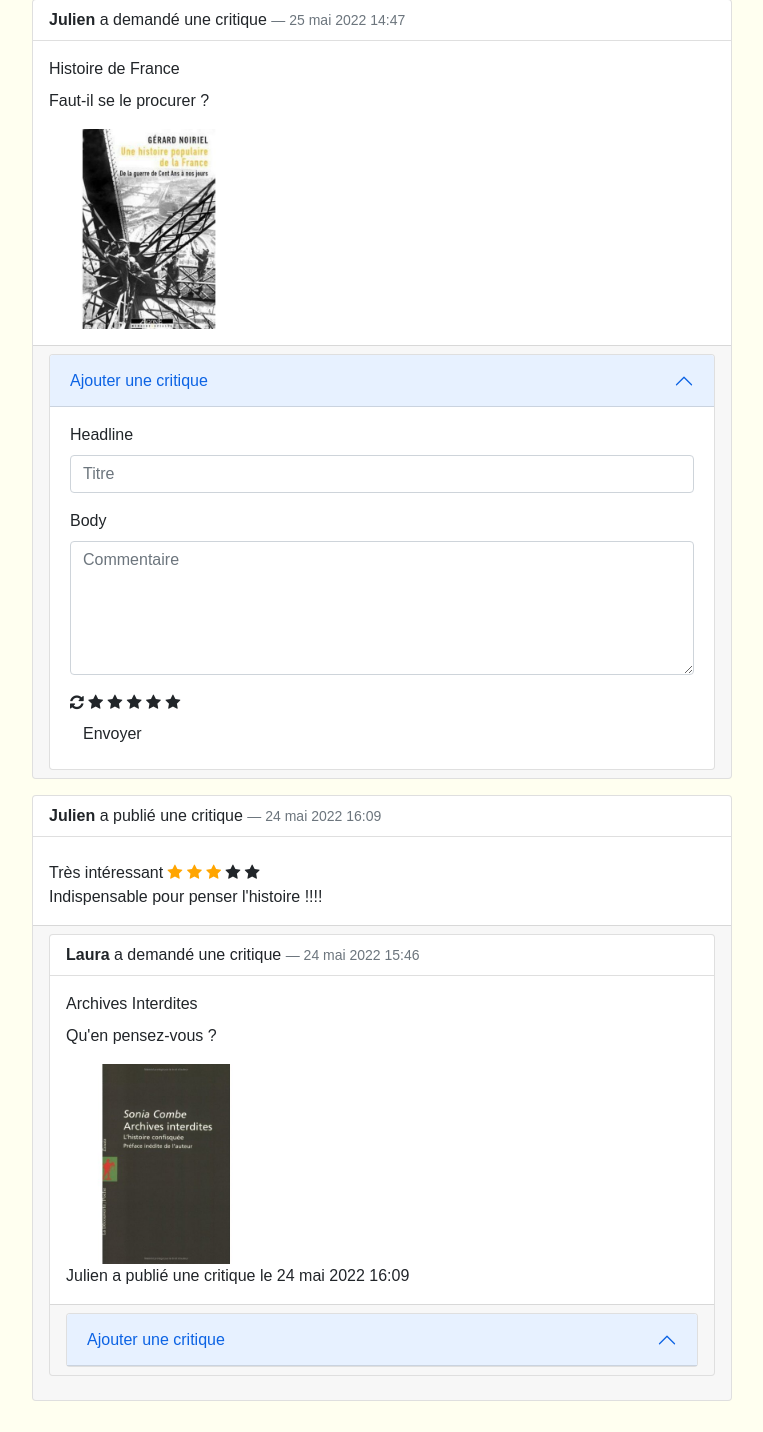
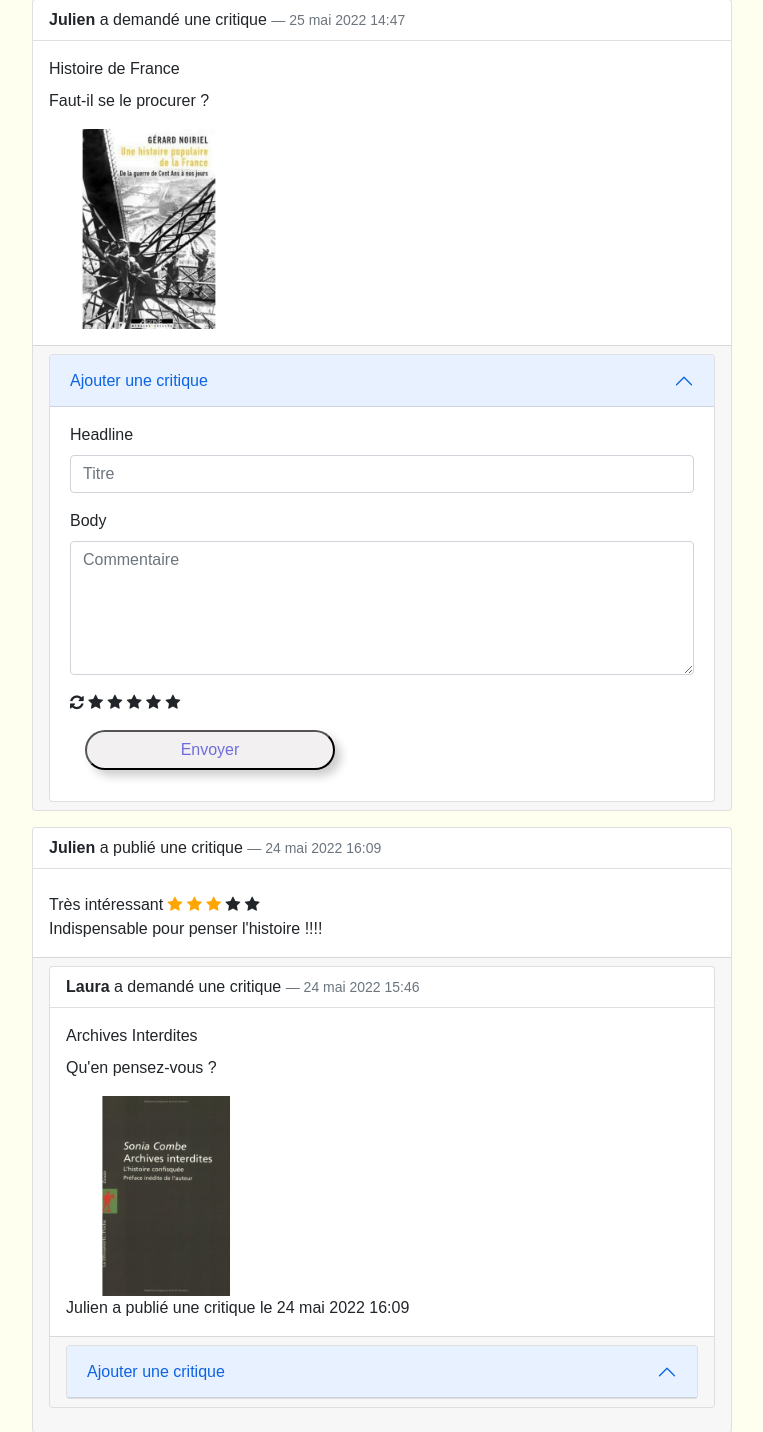
Before and after one commit to jcouignoux/P8_couignoux_julien, a Django app: page /apps/flux in a window 1280 px wide, after a click on "Ajouter une critique". Shown: the part 521-1953 px from the top of the page, without its empty margins (258-1021 px from the left). Before the commit the page ends 1922 px from the top, so only its background shows below. Run offline with Django 4.2, Linux system fonts and the light colour scheme; a user stored in the database is signed in; data comes from the database, SQL or seed files in the repository; some libraries are stand-ins or nearby versions.

Commit message:
update btn to myBtn

```diff
--- a/litreview/apps/templates/apps/login.html
+++ b/litreview/apps/templates/apps/login.html
@@ -6,14 +6,14 @@
     <div class="row">
         <div class="col-6">
             <div class="title">Inscrivez-vous maintenant</div>
-            <a href="{% url 'apps:signup' %}"><button class="btn">S'inscrire</button></a>
+            <a href="{% url 'apps:signup' %}"><button class="myBtn">S'inscrire</button></a>
         </div>
         <div class="col-6">
             <div class="title">Connectez-vous</div>
             <form class="form form-label" action="{% url 'apps:login' %}" method="POST">
                 {% csrf_token %}
                 {% bootstrap_form AForm show_label=False %}
-                <button class="btn" type="submit">Se connecter</button>
+                <button class="myBtn" type="submit">Se connecter</button>
             </form>
         </div>
     </div>
--- a/litreview/apps/templates/apps/post-accordion.html
+++ b/litreview/apps/templates/apps/post-accordion.html
@@ -16,7 +16,7 @@
                     {% bootstrap_field RForm.body %}
                     <input id='test{{ post.id }}' type="hidden" name="val_star" value="">
                     {% include 'apps/star-rating.html' with post=post %}
-                    <button class="btn" type="submit">Envoyer</button>
+                    <button class="myBtn" type="submit">Envoyer</button>
                 </form>
             </div>
         </div>
--- a/litreview/apps/templates/apps/post_modal.html
+++ b/litreview/apps/templates/apps/post_modal.html
@@ -8,7 +8,7 @@
             {% include 'apps/review_item.html' with post=post only='only' %}
         </div>
         <div class="modal-footer">
-          <button type="button" class="btn" data-bs-dismiss="modal">Close</button>
+          <button type="button" class="myBtn" data-bs-dismiss="modal">Close</button>
         </div>
       </div>
     </div>
--- a/litreview/apps/templates/apps/review.html
+++ b/litreview/apps/templates/apps/review.html
@@ -13,7 +13,7 @@
                 {% bootstrap_field RForm.body show_label=False %}
                 <input id='test' type="hidden" name="val_star" value="">
                 {% include 'apps/star-rating.html' %}
-                <button class="btn" type="submit">Envoyer</button>
+                <button class="myBtn" type="submit">Envoyer</button>
             </form>
         {% elif title == 'Modifier une critique' %}
             <form class="form form-label" action="{% url 'apps:update_review' review.id %}" method="POST">
@@ -23,7 +23,7 @@
                 {% bootstrap_field RForm.body show_label=False %}
                 <input id='test' type="hidden" name="val_star" value="{{ RForm.rating.value }}">
                 {% include 'apps/star-rating.html' with rating=RForm.rating.value %}
-                <button class="btn" type="submit">Envoyer</button>
+                <button class="myBtn" type="submit">Envoyer</button>
             </form>
         {% endif %}
     </div>
--- a/litreview/apps/templates/apps/review_item.html
+++ b/litreview/apps/templates/apps/review_item.html
@@ -23,13 +23,13 @@
                     {% csrf_token %}
                     <input type="hidden" name="review_id" value="{{ post.id }}">
                     <input type="hidden" name="ticket_id" value="{{ post.ticket.id }}">
-                    <button class="btn">Modifier la critique</button>
+                    <button class="myBtn">Modifier la critique</button>
                 </form>
                 <form class="form" action="{% url 'apps:delete_review' post.id %}" method="POST">
                     {% csrf_token %}
                     <input type="hidden" name="review_id" value="{{ post.id }}">
                     <input type="hidden" name="ticket_id" value="{{ post.ticket.id }}">
-                    <button class="btn">Supprimer la critique</button>
+                    <button class="myBtn">Supprimer la critique</button>
                 </form>
             </div>
         {% endif %}
--- a/litreview/apps/templates/apps/signup.html
+++ b/litreview/apps/templates/apps/signup.html
@@ -8,9 +8,9 @@
             <form class="form form-label" action="{% url 'apps:signup' %}" method="POST">
                 {% csrf_token %}
                 {% bootstrap_form UForm show_label=False %}
-                <button  class="btn" type="submit">S'inscrire</button>
+                <button  class="myBtn" type="submit">S'inscrire</button>
             </form>
-            <a href="{% url 'apps:index' %}"><button class="btn">Retourner</button></a>
+            <a href="{% url 'apps:index' %}"><button class="myBtn">Retourner</button></a>
             {% if messages %}
                 {% for message in messages %}
                     {{ message }}
--- a/litreview/apps/templates/apps/ticket.html
+++ b/litreview/apps/templates/apps/ticket.html
@@ -10,13 +10,13 @@
             <form class="form form-label" enctype="multipart/form-data" action="{% url 'apps:create_ticket' %}" method="POST">
                 {% csrf_token %}
                 {% bootstrap_form TForm show_label=False %}
-                <button class="btn" type="submit">Envoyer</button>
+                <button class="myBtn" type="submit">Envoyer</button>
             </form>
         {% elif title == 'Modifier un ticket' %}
         <form class="form form-label" enctype="multipart/form-data" action="{% url 'apps:update_ticket' ticket.id %}" method="POST">
             {% csrf_token %}
             {% bootstrap_form TForm show_label=False %}
-            <button class="btn" type="submit">Envoyer</button>
+            <button class="myBtn" type="submit">Envoyer</button>
         </form>
         {% endif %}
     </div>
--- a/litreview/apps/templates/apps/ticket_item.html
+++ b/litreview/apps/templates/apps/ticket_item.html
@@ -18,12 +18,12 @@
                 <form class="form" action="{% url 'apps:update_ticket' post.id %}" method="GET">
                     {% csrf_token %}
                     <input type="hidden" name="ticket_id" value="{{ post.id }}">
-                    <button class="btn">Modifier le ticket</button>
+                    <button class="myBtn">Modifier le ticket</button>
                 </form>
                 <form class="form" action="{% url 'apps:delete_ticket' post.id %}" method="POST">
                     {% csrf_token %}
                     <input type="hidden" name="ticket_id" value="{{ post.id }}">
-                    <button class="btn">Supprimer le ticket</button>
+                    <button class="myBtn">Supprimer le ticket</button>
                 </form>
             </div>
         {% endif %}
```
Also changed, not shown: 1 other file.
